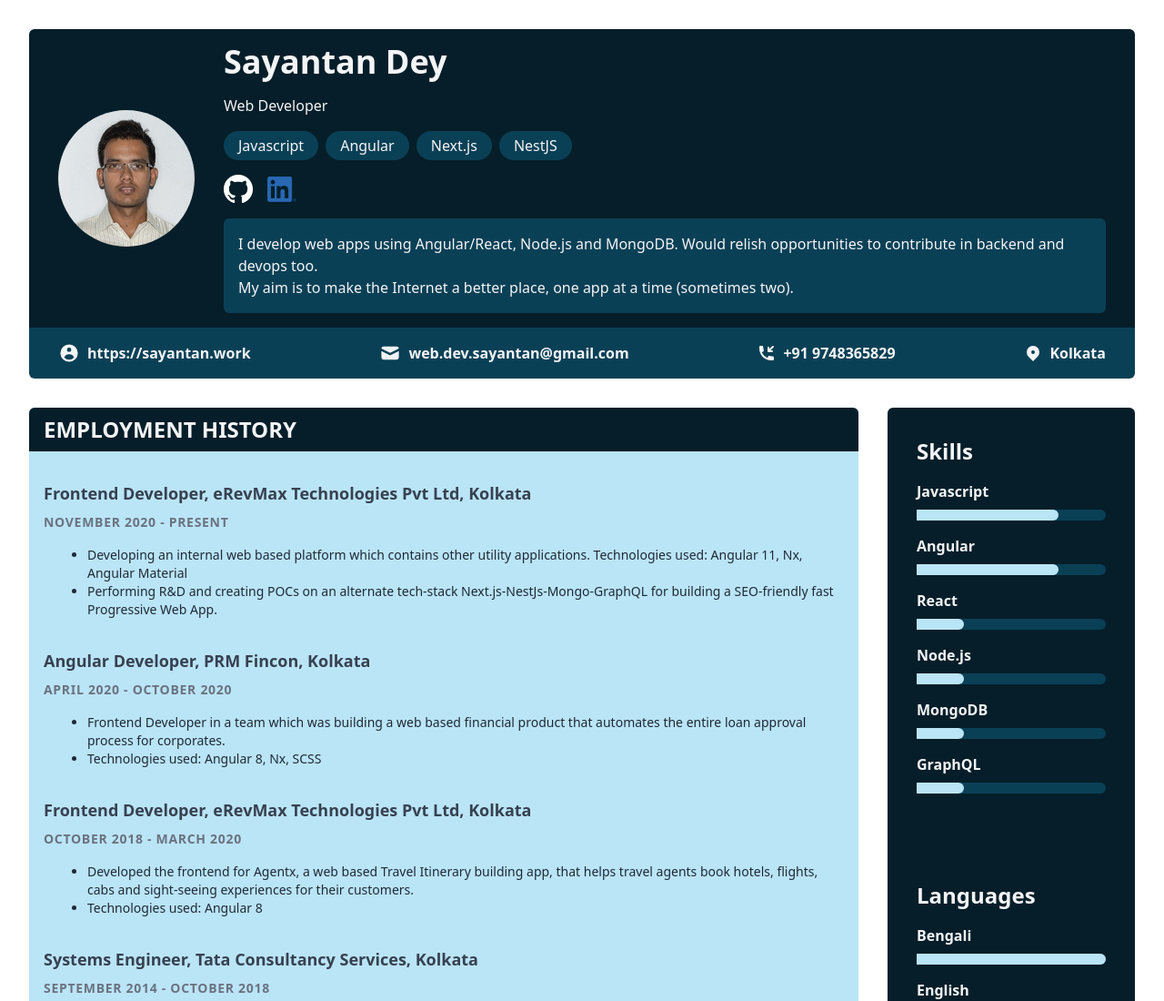
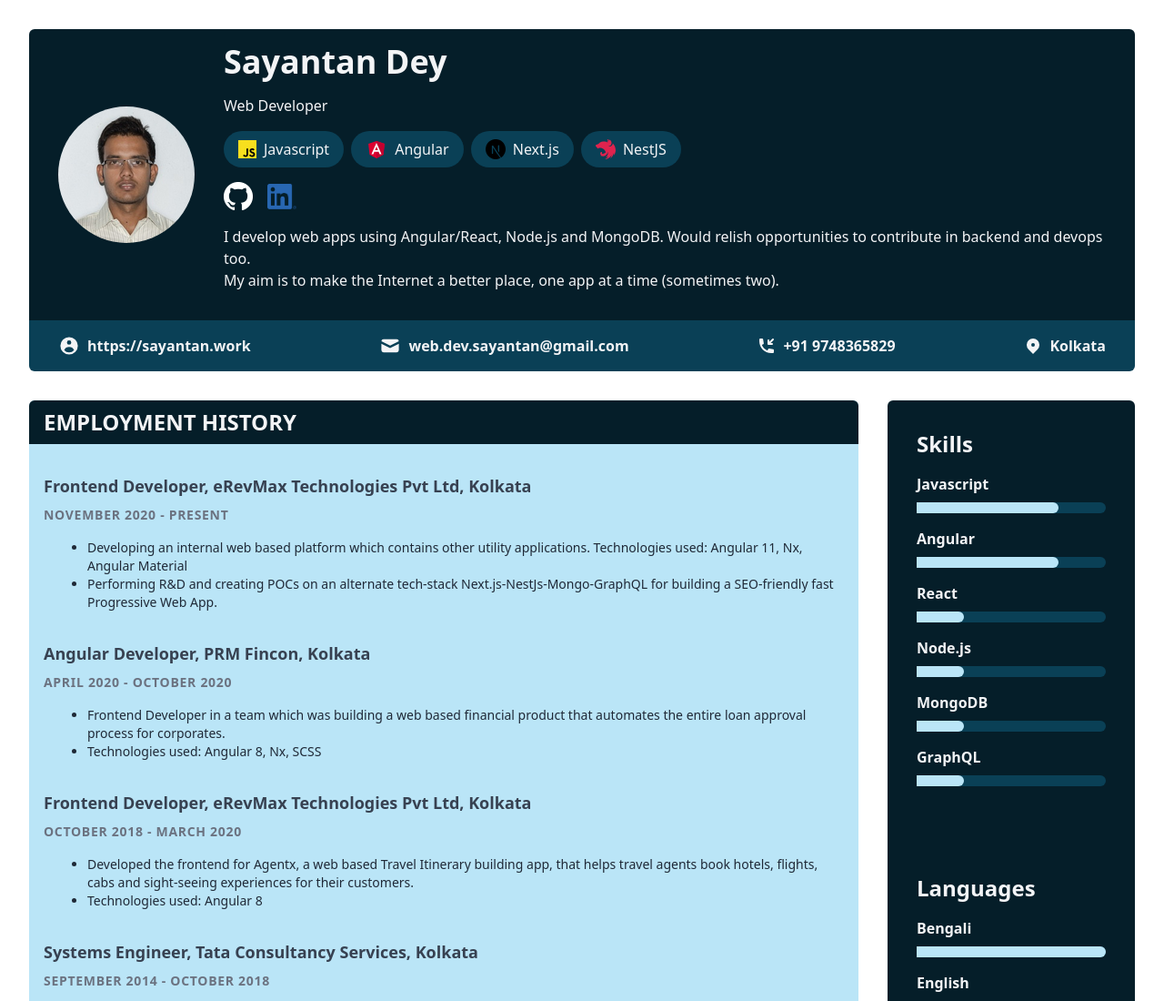
Before and after one commit to Ishanz23/sayantan.work, a Gatsby site: page / in a window 1280 px wide. Shown: the top 1100 px of the page at 91% size. Built offline with nearby package versions, Linux system fonts and the light colour scheme; Gatsby itself is replaced by a stand-in of ours.

Commit message:
feat: added tech icons

```diff
--- a/src/pages/index.js
+++ b/src/pages/index.js
@@ -1,9 +1,11 @@
 import React from 'react'
+import { graphql } from 'gatsby'
+
+import { StaticImage } from 'gatsby-plugin-image'
 
 import Skill from '../components/Skill'
 import Employment from '../components/Employment'
 import Certification from '../components/Certification'
-import { graphql } from 'gatsby'
 
 export default function Index({ data }) {
   console.log(data)
@@ -22,7 +24,11 @@ export default function Index({ data }) {
           <div className='designation pt-4'>{summary.designation}</div>
           <div className='skills pt-4 flex justify-center sm:justify-start flex-wrap gap-2'>
             {summary.primarySkills.map((skill) => (
-              <div className='bg-secondary rounded-full px-4 py-1 text-center' key={skill}>
+              <div className='bg-secondary rounded-full px-4 py-2 flex gap-2 items-center' key={skill}>
+                {skill === 'Javascript' && <StaticImage src='../images/javascript.svg' alt='' width='20' height='20' />}
+                {skill === 'Angular' && <StaticImage src='../images/angular.svg' alt='' width='24' height='24' />}
+                {skill === 'Next.js' && <StaticImage src='../images/next.svg' alt='' width='22' height='22' />}
+                {skill === 'NestJS' && <StaticImage src='../images/nestjs.svg' alt='' width='22' height='22' />}
                 {skill}
               </div>
             ))}
@@ -35,7 +41,7 @@ export default function Index({ data }) {
               <img src='/icons/linkedin.png' alt='linkedin' className='rounded-sm inline' width='32' height='32' />
             </a>
           </div>
-          <div className='text-center sm:text-left flex-1 p-4 mt-4 rounded-md bg-secondary'>
+          <div className='w-full text-center sm:text-left flex-1 py-4 '>
             <p>
               I develop web apps using Angular/React, Node.js and MongoDB. Would relish opportunities to contribute in
               backend and devops too.
```
Also changed, not shown: src/images/angular.svg (added), src/images/javascript.svg (added), src/images/nestjs.svg (added), src/images/next.svg (added).
